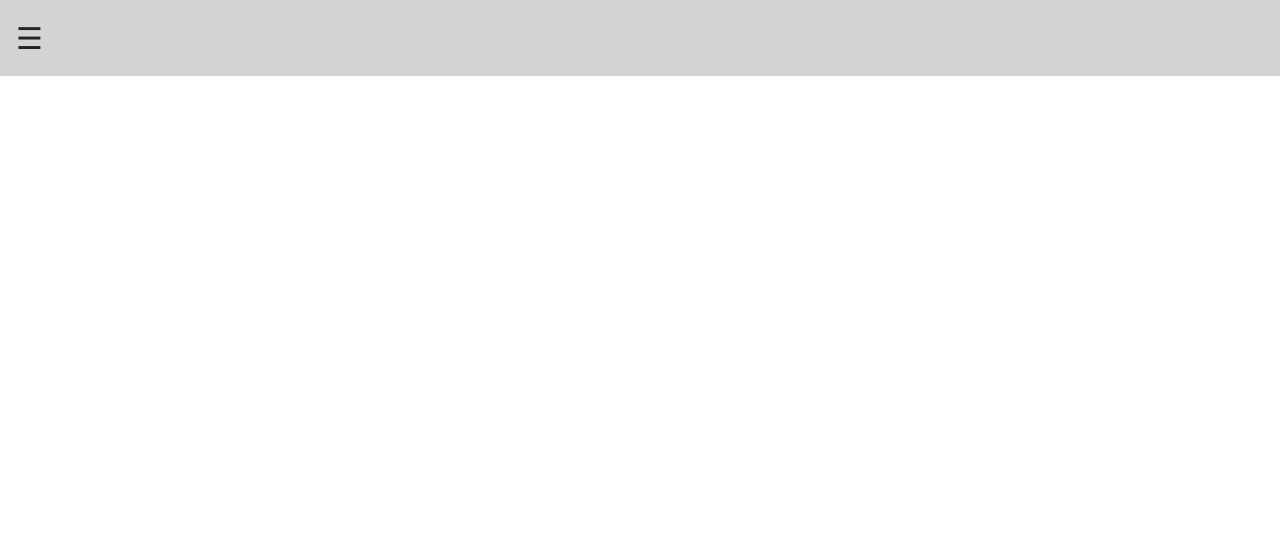
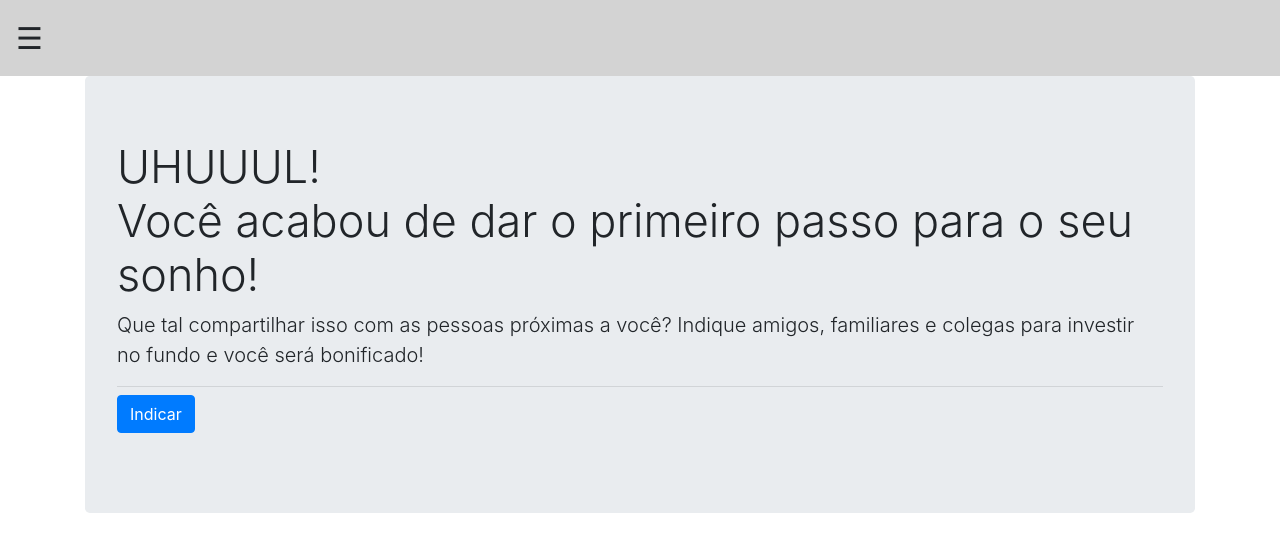
Before and after one commit to carolvasc/bgreen-frontend, a React (Create React App) app: page /#/indicacao in a window 1280 px wide. Before the commit this address led to /#/. Shown: the top 552 px of the page. Built offline with nearby package versions, Linux system fonts and the light colour scheme.

Commit message:
Tela de indicação

```diff
--- /dev/null
+++ b/src/components/Indication/Indication.js
@@ -0,0 +1,31 @@
+import React from 'react';
+import {
+  Container, Row, Col, Jumbotron, Button
+} from 'reactstrap';
+
+export default class Indication extends React.Component {
+  constructor(props) {
+    super(props);
+  }
+
+  render() {
+    return (
+      <Container class="mt-4">
+        <Row>
+          <Col>
+            <Jumbotron>
+              <h5 className="display-3" style={{fontSize: '45px'}}>UHUUUL! <br />
+                Você acabou de dar o primeiro passo para o seu sonho!</h5>
+              <p className="lead">Que tal compartilhar isso com as pessoas próximas a você?
+              Indique amigos, familiares e colegas para investir no fundo e você será bonificado!</p>
+              <hr className="my-2" />
+              <p className="lead">
+                <Button color="primary">Indicar</Button>
+              </p>
+            </Jumbotron>
+          </Col>
+        </Row>
+      </Container>
+    )
+  }
+}
--- a/src/components/Navbar/Navbar.js
+++ b/src/components/Navbar/Navbar.js
@@ -31,6 +31,7 @@ export default class Navbar extends React.Component {
         </button>
         <Link to="/meus-investimentos">Meus investimentos</Link>
         <Link to="/investir">Investir</Link>
+        <Link to="/indicacao">Indicaçao</Link>
         <Link to="/">Perfil</Link>
       </div>
 
--- a/src/routes/Routes.js
+++ b/src/routes/Routes.js
@@ -3,10 +3,12 @@ import { Switch, Route, Redirect } from 'react-router'
 
 import Investments from '../Investments';
 import UserInvestments from '../components/User/UserInvestments'
+import Indication from '../components/Indication/Indication';
 
 export default props =>
   <Switch>
     <Route path='/meus-investimentos' component={UserInvestments} />
     <Route path='/investir' component={Investments} />
+    <Route path='/indicacao' component={Indication} />
     <Redirect from='*' to='/' />
   </Switch>
```
